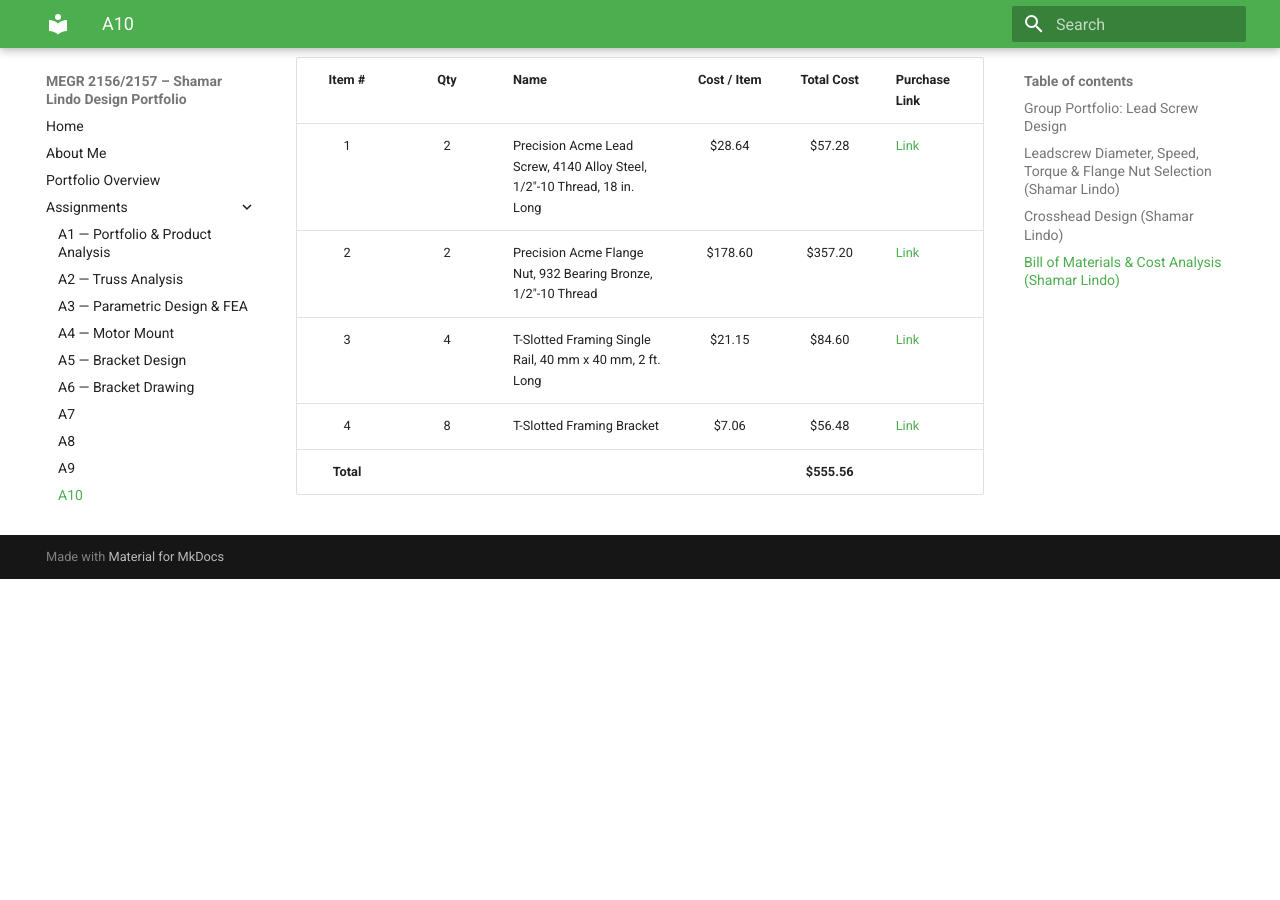
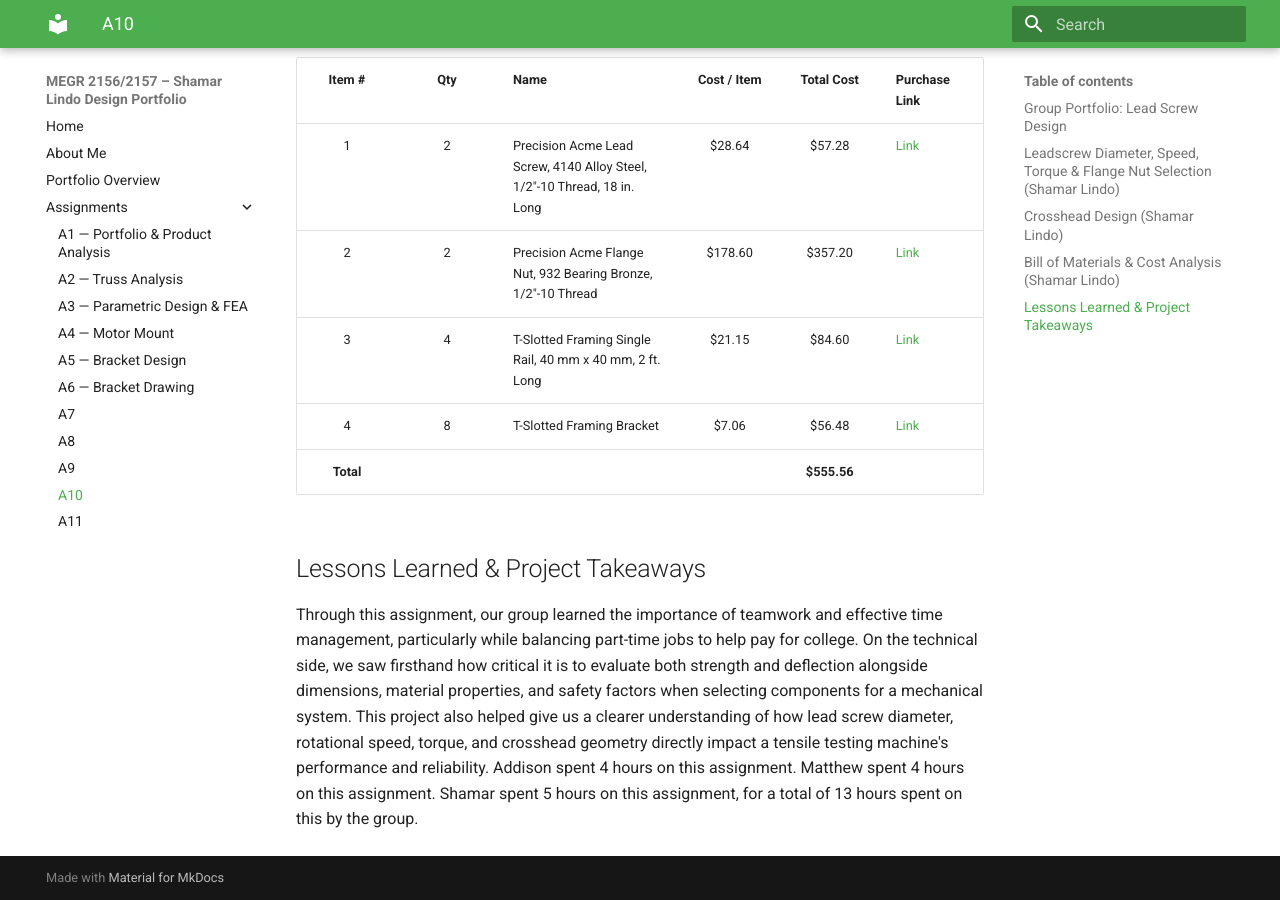
Before and after one commit to shamardlindo1/-megr2157-portfolio, an MkDocs documentation site: the page built from docs/assignments/A10/index.md, in a window 1280 px wide and 900 px high, scrolled down 5303 px. Built offline with MkDocs 1.6.1 and Material for MkDocs 9.7.7, drawn with Linux system fonts in a browser that asks for light colours; before the commit the page ends 5882 px from its top, so only the background shows below that.

Commit message:
A10: add lessons learned section

```diff
--- a/docs/assignments/A10/index.md
+++ b/docs/assignments/A10/index.md
@@ -75,3 +75,7 @@ Final crosshead: **6061-T6 aluminum bar 55 x 20 x 210 mm**, two Ø26 mm nut-barr
 | 3 | 4 | T-Slotted Framing Single Rail, 40 mm x 40 mm, 2 ft. Long | $21.15 | $84.60 | [Link](https://www.mcmaster.com/6575N25-6575N183/) |
 | 4 | 8 | T-Slotted Framing Bracket | $7.06 | $56.48 | [Link](https://www.mcmaster.com/5537T937/) |
 | **Total** |  |  |  | **$555.56** |  |
+
+## Lessons Learned & Project Takeaways
+
+Through this assignment, our group learned the importance of teamwork and effective time management, particularly while balancing part-time jobs to help pay for college. On the technical side, we saw firsthand how critical it is to evaluate both strength and deflection alongside dimensions, material properties, and safety factors when selecting components for a mechanical system. This project also helped give us a clearer understanding of how lead screw diameter, rotational speed, torque, and crosshead geometry directly impact a tensile testing machine's performance and reliability. Addison spent 4 hours on this assignment. Matthew spent 4 hours on this assignment. Shamar spent 5 hours on this assignment, for a total of 13 hours spent on this by the group.
```
